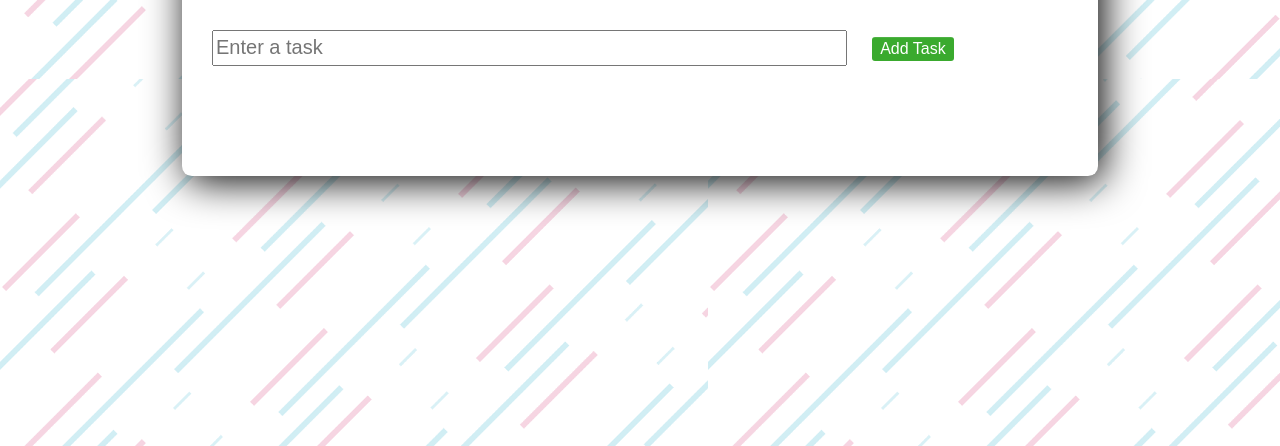
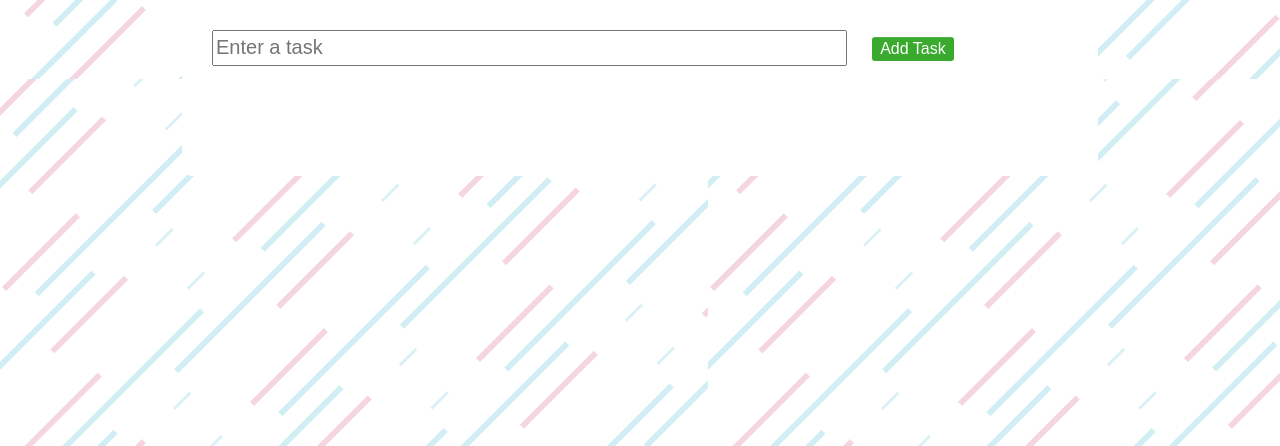
Before and after one commit to vishalkumawat750/vishal.github.io, a plain HTML site: page index.html in a window 1280 px wide. Shown: the part 354-800 px from the top of the page. Drawn offline with Linux system fonts and the light colour scheme.

Commit message:
Update index.html

```diff
--- a/index.html
+++ b/index.html
@@ -25,7 +25,7 @@
                 margin-left:0%;
                 border-radius: 10px;
                 background-color:#ffffff;
-                box-shadow: black 5px 5px 2em;
+                box-shadow: #fff 5px 5px -2em;
             }
 
             button{
```
